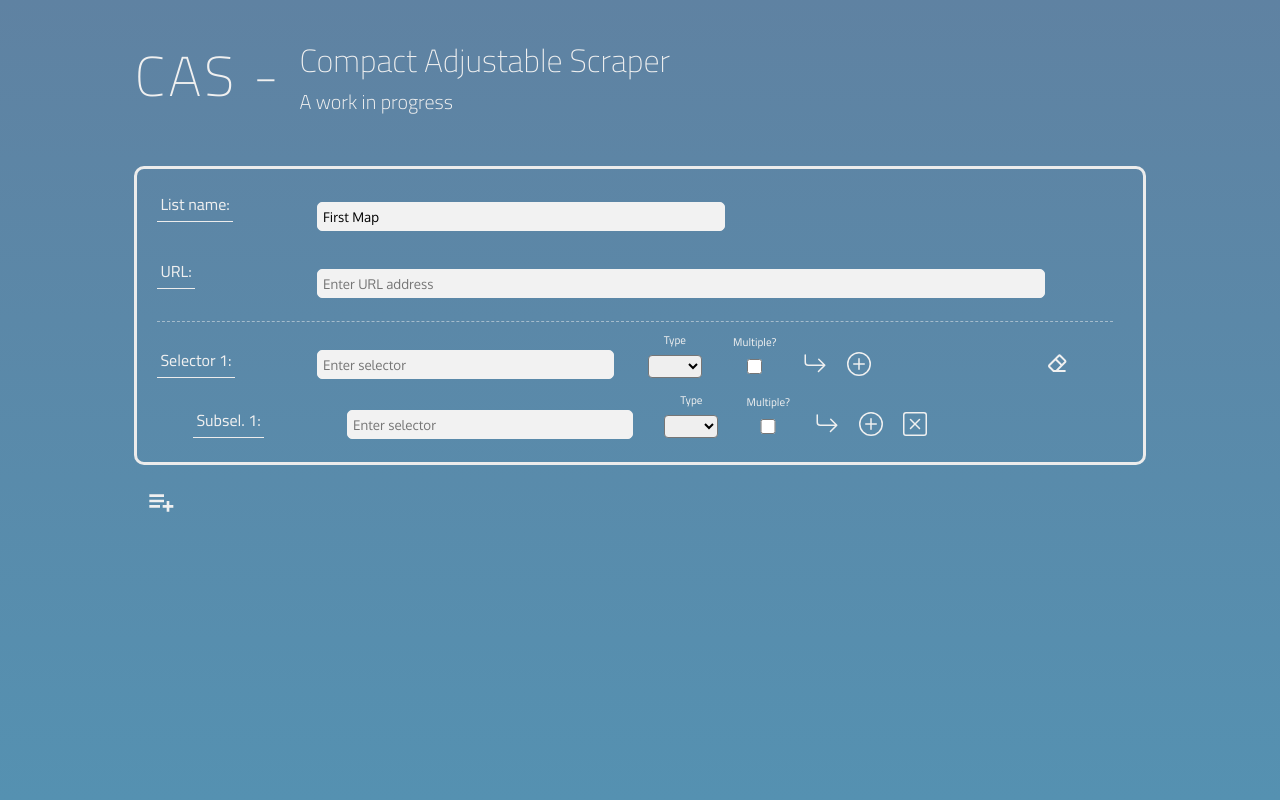
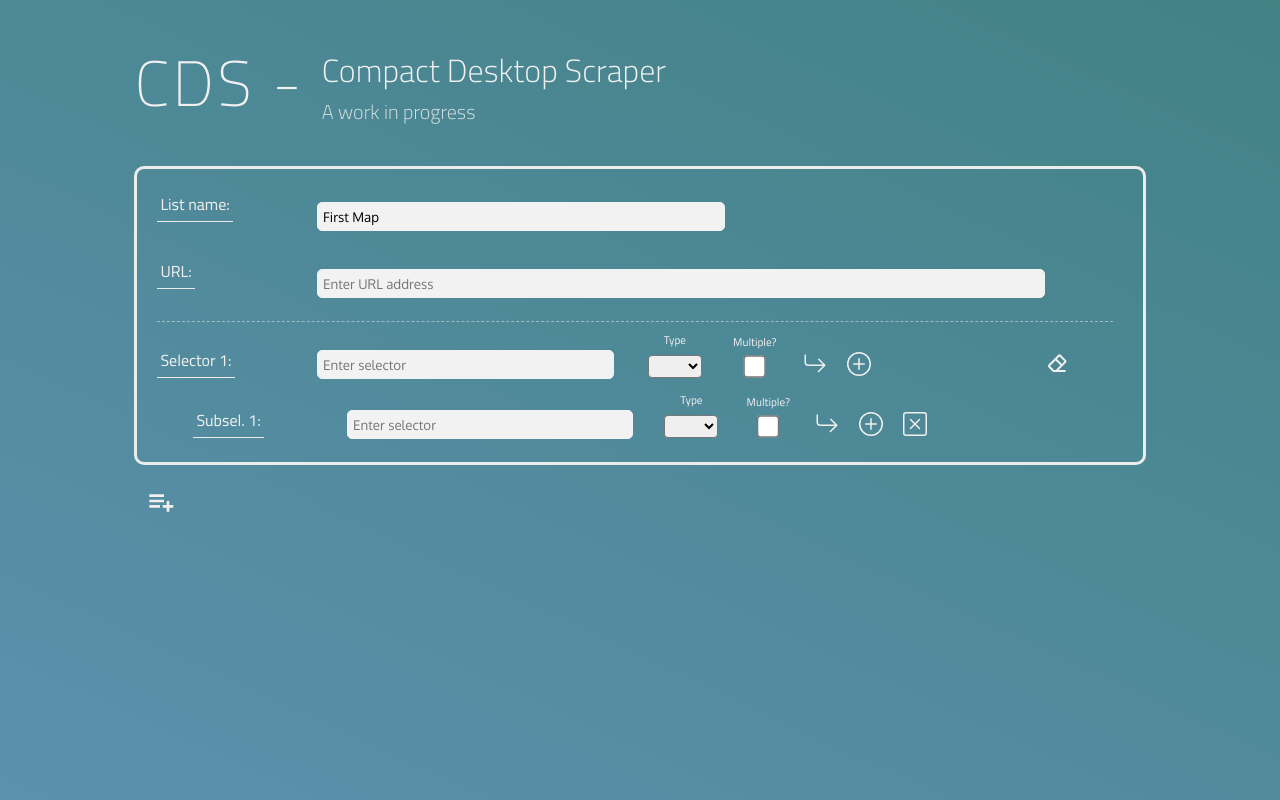
Before and after one commit to jericirenej/scraper-project, a React (Create React App) app: page / in a window 1280 px wide. Both pictures are taken after a click on the icon 815 px from the left and 364 px from the top of the page. Built offline with nearby package versions, Linux system fonts and the light colour scheme.

Commit message:
Aliases for icons for better code readability.

```diff
--- a/public/index.html
+++ b/public/index.html
@@ -7,7 +7,7 @@
     <meta name="theme-color" content="#000000" />
     <meta
       name="description"
-      content="Web site created using create-react-app"
+      content="CDS - Compact desktop scraper"
     />
     <link rel="preconnect" href="https://fonts.gstatic.com">
     <link href="https://fonts.googleapis.com/css2?family=Cairo:wght@200;300;400;600;700;900&family=Oxygen:wght@300;400;600;700&display=swap" rel="stylesheet">
@@ -27,7 +27,7 @@
       work correctly both with client-side routing and a non-root public URL.
       Learn how to configure a non-root public URL by running `npm run build`.
     -->
-    <title>React App</title>
+    <title>CDS - Compact Desktop Scraper</title>
   </head>
   <body>
     <noscript>You need to enable JavaScript to run this app.</noscript>
--- a/src/App.jsx
+++ b/src/App.jsx
@@ -2,7 +2,7 @@ import React, { Component, Fragment } from "react";
 import { nanoid } from "nanoid";
 import SingleSrapeList from "./components/singleList";
 import { SiteMap, addSelector, deleteItem } from "./classes/ScrapeList.js";
-import { BiListPlus } from "react-icons/bi";
+import { BiListPlus as AddNewList } from "react-icons/bi";
 import "./style.css";
 import Header from "./components/header";
 
@@ -43,7 +43,7 @@ class App extends Component {
     this.setState({ siteMaps: newState });
   };
 
-  deleteItem = id => {
+  onDeleteItem = id => {
     let newState = this.state.siteMaps;
     newState = deleteItem(newState, id);
     this.setState({ siteMaps: newState });
@@ -71,7 +71,7 @@ class App extends Component {
           onSiteInputChange={(id, input, property) =>
             this.handleSiteUpdate(id, input, property)
           }
-          onSiteDelete={id => this.deleteItem(id)}
+          onSiteDelete={id => this.onDeleteItem(id)}
           onSelectorChange={(id, input, property) =>
             this.handleSiteUpdate(id, input, property)
           }
@@ -82,7 +82,7 @@ class App extends Component {
           onDeleteSelector={id => this.onDeleteItem(id)}
           onClearSiteMap={parent => this.clearSiteMap(parent)}
         />
-        <BiListPlus
+        <AddNewList
           className="addNewList button"
           title="Add another scraping list"
           onClick={() => this.addSiteMap()}
--- a/src/components/header.jsx
+++ b/src/components/header.jsx
@@ -5,10 +5,10 @@ const Header = () => {
     <header>
       <div className="title-bar">
         <h1 id="main-title" className="title">
-          CAS -
+          CDS -
         </h1>
         <div className="main-subtitle">
-          <h2 className="title inline-subtitle">Compact Adjustable Scraper</h2>
+          <h2 className="title inline-subtitle">Compact Desktop Scraper</h2>
           <p>A work in progress</p>
         </div>
       </div>
--- a/src/components/selectorControls.jsx
+++ b/src/components/selectorControls.jsx
@@ -1,27 +1,30 @@
 import React from "react";
-import { BsArrowReturnRight, BsPlusCircle, BsXSquare } from "react-icons/bs";
-
+import { BsArrowReturnRight as AddChildIcon, BsPlusCircle as AddSelectorIcon, BsXSquare as DeleteIcon } from "react-icons/bs";
 
 const SelectorControls = props => {
-  const {AddChild, AddSelector, Delete, siblings, parentType} = props;
+  const { AddChild, AddSelector, Delete, siblings, parentType } = props;
   return (
     <div className="selector-list controls">
-        <BsArrowReturnRight
-          className="addChildButton button"
-          onClick={AddChild}/>
-        <BsPlusCircle
-          className="addSelectorButton button"
-          title="Add a new selector for this list."
-          onClick={AddSelector} />
-        {/*Add Delete button only if the number of line items is greater than one.*/}
-        {(siblings > 1 || parentType!== "sitemap") ? (<BsXSquare
+      <AddChildIcon
+        className="addChildButton button"
+        onClick={AddChild}
+        title="Add a child selector."
+      />
+      <AddSelectorIcon
+        className="addSelectorButton button"
+        title="Add a new selector for this list."
+        onClick={AddSelector}
+      />
+      {/*Add Delete button only if the number of line items is greater than one.*/}
+      {siblings > 1 || parentType !== "sitemap" ? (
+        <DeleteIcon
           className="deleteSelectorButton button"
-          title="Delete the selector"
-          onClick = {Delete}/>)
-          :null}
-
-      </div>
+          title="Recursivelsy delete the current selector"
+          onClick={Delete}
+        />
+      ) : null}
+    </div>
   );
-}
+};
 
 export default SelectorControls;
--- a/src/components/selectors.jsx
+++ b/src/components/selectors.jsx
@@ -1,7 +1,7 @@
 import React from "react";
 import SelectorControls from "./selectorControls.jsx";
 import TypeDropDown from "./dropDownMenu.jsx";
-import { BiEraser } from "react-icons/bi";
+import { BiEraser as EraseSelectors} from "react-icons/bi";
 import MultipleCheck from "./multipleCheckbox.jsx";
 
 const Selector = props => {
@@ -54,7 +54,7 @@ const Selector = props => {
       />
       {/* Add Clear SiteMap to first selector */}
       {(siblings > 1 || children >= 1) && parentType === "sitemap" && position === 0 ? (
-        <BiEraser
+        <EraseSelectors
           className="clearSiteMapButton button"
           title="Clear all selectors."
           onClick={onSiteClear}
--- a/src/components/urlInput.jsx
+++ b/src/components/urlInput.jsx
@@ -1,5 +1,5 @@
 import React from "react";
-import { BiTrash } from "react-icons/bi";
+import { BiTrash as DeleteList } from "react-icons/bi";
 
 const SiteMapURL = props => {
   const {
@@ -37,7 +37,11 @@ const SiteMapURL = props => {
       </div>
       <div className="list-delete">
         {siteNum > 1 ? (
-          <BiTrash className="deleteList button" onClick={onSiteDelete} />
+          <DeleteList
+            className="deleteList button"
+            title="Delete the current sitemap."
+            onClick={onSiteDelete}
+          />
         ) : null}
       </div>
     </div>
--- a/src/style.css
+++ b/src/style.css
@@ -2,7 +2,7 @@ html {
   height: 100%;
   box-sizing: border-box;
   background-color: rgb(117, 150, 187);
-  background: linear-gradient(0deg, rgb(85, 145, 177) 0%, rgba(95, 130, 162, 1) 100%);
+  background: linear-gradient(25deg, rgb(92, 145, 173) 0%, rgb(66, 130, 133) 100%);
   background-repeat: no-repeat;
   background-attachment: fixed;
 }
@@ -45,7 +45,7 @@ input:hover,
 select:hover select:focus {
   border: 1.5px solid rgb(242, 242, 242);
   outline: none;
-  box-shadow: 0px 0px 3px 2px rgba(37, 47, 70, 0.4);
+  box-shadow: 0px 0px 3px 2px rgba(76, 94, 136, 0.4);
 }
 
 /*
@@ -59,24 +59,28 @@ header {
 
 .title-bar {
   display: flex;
-  margin: 0;
+  margin: 0 0 -1.5%;
 }
 
 #main-title.title {
-  font-size: 3.5rem;
+  font-size: 4rem;
   font-weight: 200;
   letter-spacing: 0.2rem;
   padding: 1.5% 1% 0 0;
   padding-left: 0;
   margin: 0;
+  animation: slideFromLeft 0.7s linear;
 }
 
+.main-subtitle {
+  animation: slideFromTop 0.7s linear;
+
+}
 .title.inline-subtitle {
-  font-weight: 200;
+  font-weight: 300;
   width: 100%;
   font-size: 2rem;
-  margin: 6% 0 0 2%;
-  /*transform: translateY(-3%);*/
+  margin: 9.4% 0 0 2%;
 }
 
 .title-bar p {
@@ -86,6 +90,37 @@ header {
   grid-row: 2;
   font-weight: 300;
   font-size: 1.25rem;
+  color:rgba(240,240,240,0.85);
+}
+
+@keyframes slideFromTop {
+  0% {
+    transform: translateY(-100%);
+    opacity: 0
+  }
+
+  50%{
+    transform: translateY(-50%);
+    opacity: 1;
+  }
+  100% {
+    transform: translateY(0%);
+  }
+}
+
+@keyframes slideFromLeft {
+  0% {
+    transform: translateX(-150%);
+    opacity: 0
+  }
+
+  50%{
+    transform: translateX(-50%);
+    opacity: 0.4;
+  }
+  100% {
+    transform: translateX(0%);
+  }
 }
 
 /*
@@ -122,6 +157,8 @@ SCRAPELIST CONTAINERS STYLING */
     opacity: 0;
   }
 }
+
+
 /*Set the grid display for the SiteMap details (list name and URL) */
 .wrapper {
   display: grid;
@@ -161,7 +198,7 @@ SCRAPELIST CONTAINERS STYLING */
 
 selector-list.wrapper:focus,
 selector-list.wrapper:hover {
-  box-shadow: 2px2px 2px 1px rgba(0, 0, 0, 0.1);
+  box-shadow: 2px 2px 2px 1px rgba(0, 0, 0, 0.1);
 }
 
 .selector-list.multiple.checkbox input:hover,
@@ -183,6 +220,7 @@ selector-list.wrapper:hover {
   grid-column: 8 / 8;
   padding: 0;
   outline: none;
+  border:none;
   margin: -8px 0;
 }
 
@@ -205,7 +243,7 @@ selector-list.wrapper:hover {
   margin: 5px auto;
   padding: 2px;
   height: 15px;
-  left: 10px;
+  scale:1.5;
 }
 
 .selector-list.type select {
@@ -260,8 +298,3 @@ select option {
   height: 2rem;
   width: 2rem;
 }
-
-/*.listHeader {
-  display: grid;
-  grid-template-columns: ;
-}*/
```
Also changed, not shown: 1 other file (tests, documents, lock files or other folders).
